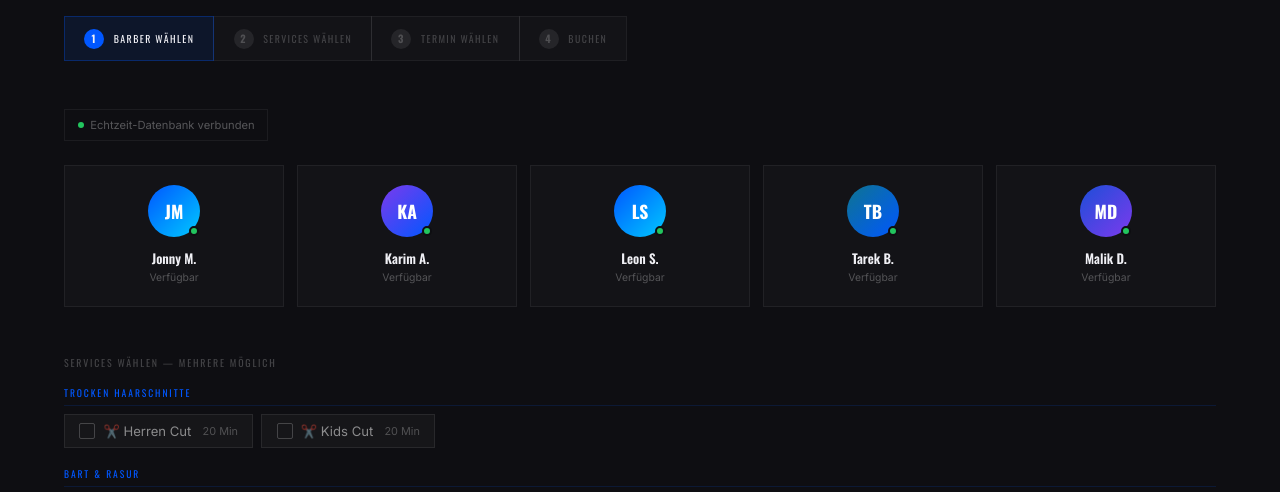
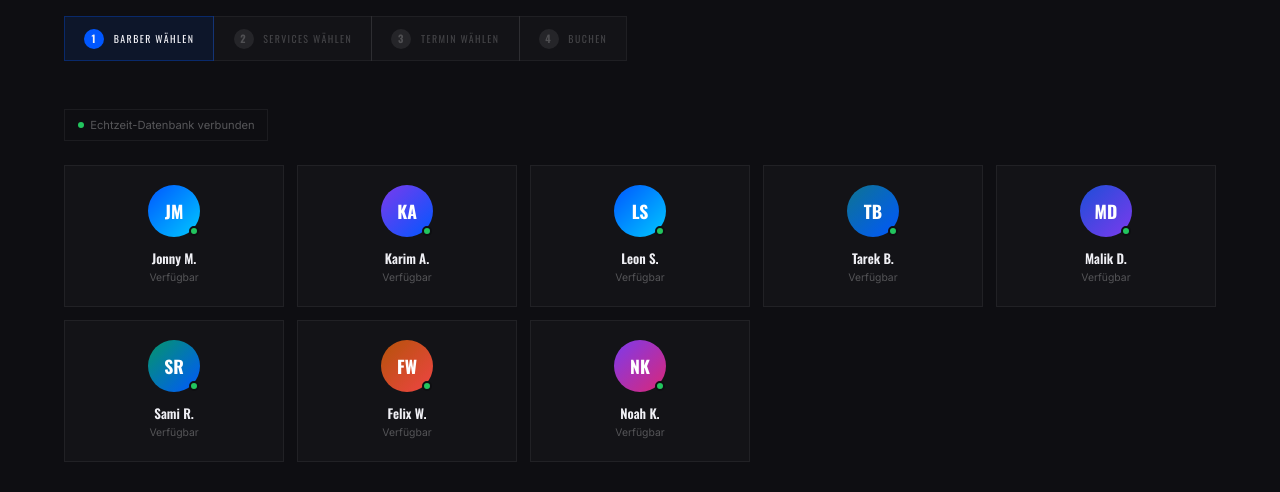
Before and after one commit to Hamzaamiri-svg/JonnysCut, a plain HTML site: page booking_neu_v2 (3).html in a window 1280 px wide. Shown: the part 269-761 px from the top of the page. Drawn offline with nearby package versions, Linux system fonts and the light colour scheme; no server answers.

Commit message:
Update booking_neu_v2 (3).html

```diff
--- a/booking_neu_v2 (3).html
+++ b/booking_neu_v2 (3).html
@@ -237,6 +237,24 @@ body { background: var(--dark); color: var(--white); font-family: var(--body); m
       <div class="barber-name">Malik D.</div>
       <div class="barber-avail" id="avail_malik">Verfügbar</div>
       <div class="barber-hours" id="hours_malik"></div>
+    </div>
+    <div class="barber-card" data-barber-id="sami" onclick="selectBarber('sami','Sami R.',this)">
+      <div class="barber-avatar" style="background:linear-gradient(135deg,#059669,#0057FF)">SR<div class="barber-status"></div></div>
+      <div class="barber-name">Sami R.</div>
+      <div class="barber-avail" id="avail_sami">Verfügbar</div>
+      <div class="barber-hours" id="hours_sami"></div>
+    </div>
+    <div class="barber-card" data-barber-id="felix" onclick="selectBarber('felix','Felix W.',this)">
+      <div class="barber-avatar" style="background:linear-gradient(135deg,#b45309,#ef4444)">FW<div class="barber-status"></div></div>
+      <div class="barber-name">Felix W.</div>
+      <div class="barber-avail" id="avail_felix">Verfügbar</div>
+      <div class="barber-hours" id="hours_felix"></div>
+    </div>
+    <div class="barber-card" data-barber-id="noah" onclick="selectBarber('noah','Noah K.',this)">
+      <div class="barber-avatar" style="background:linear-gradient(135deg,#7c3aed,#db2777)">NK<div class="barber-status"></div></div>
+      <div class="barber-name">Noah K.</div>
+      <div class="barber-avail" id="avail_noah">Verfügbar</div>
+      <div class="barber-hours" id="hours_noah"></div>
     </div>
   </div>
 
```
